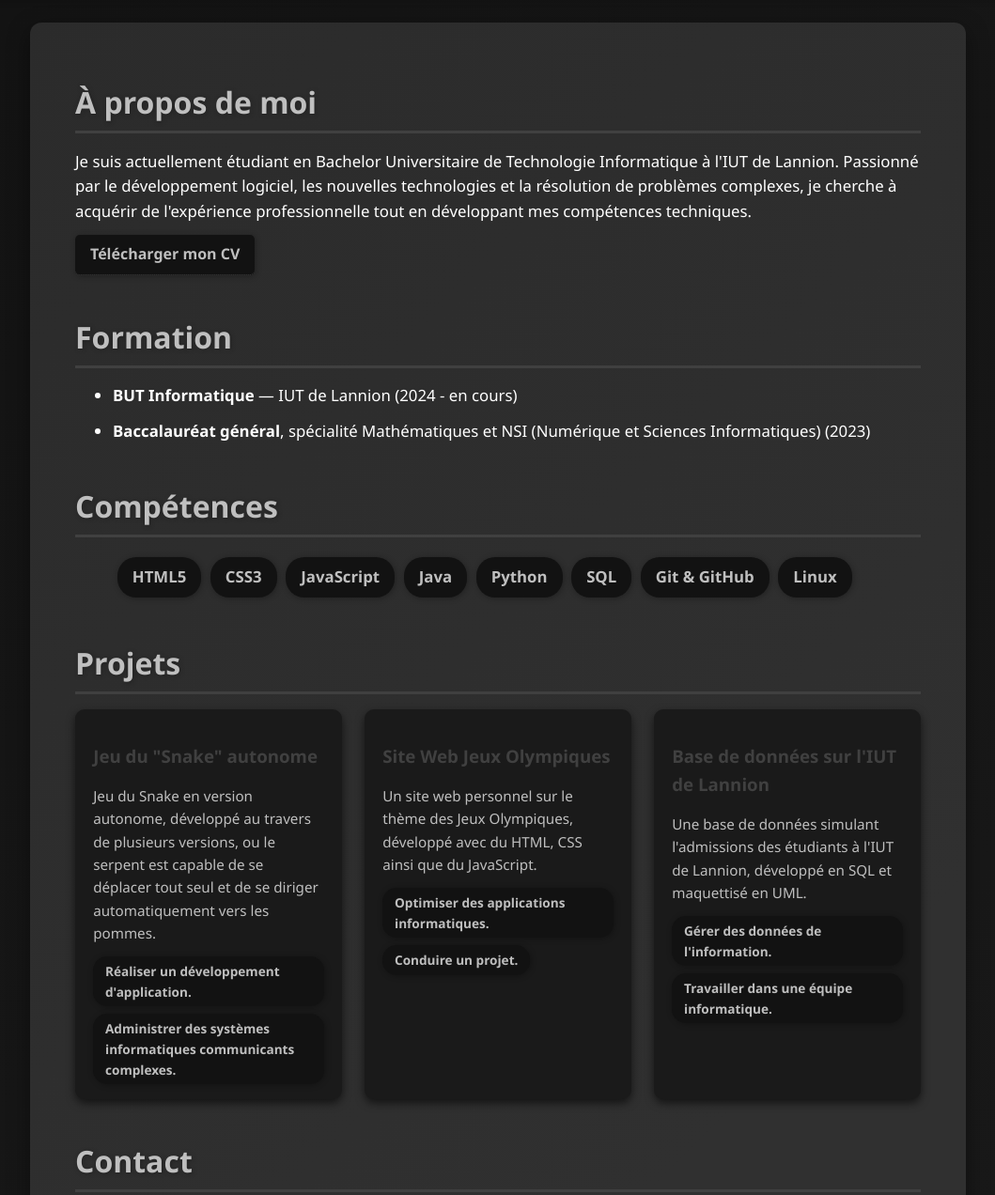
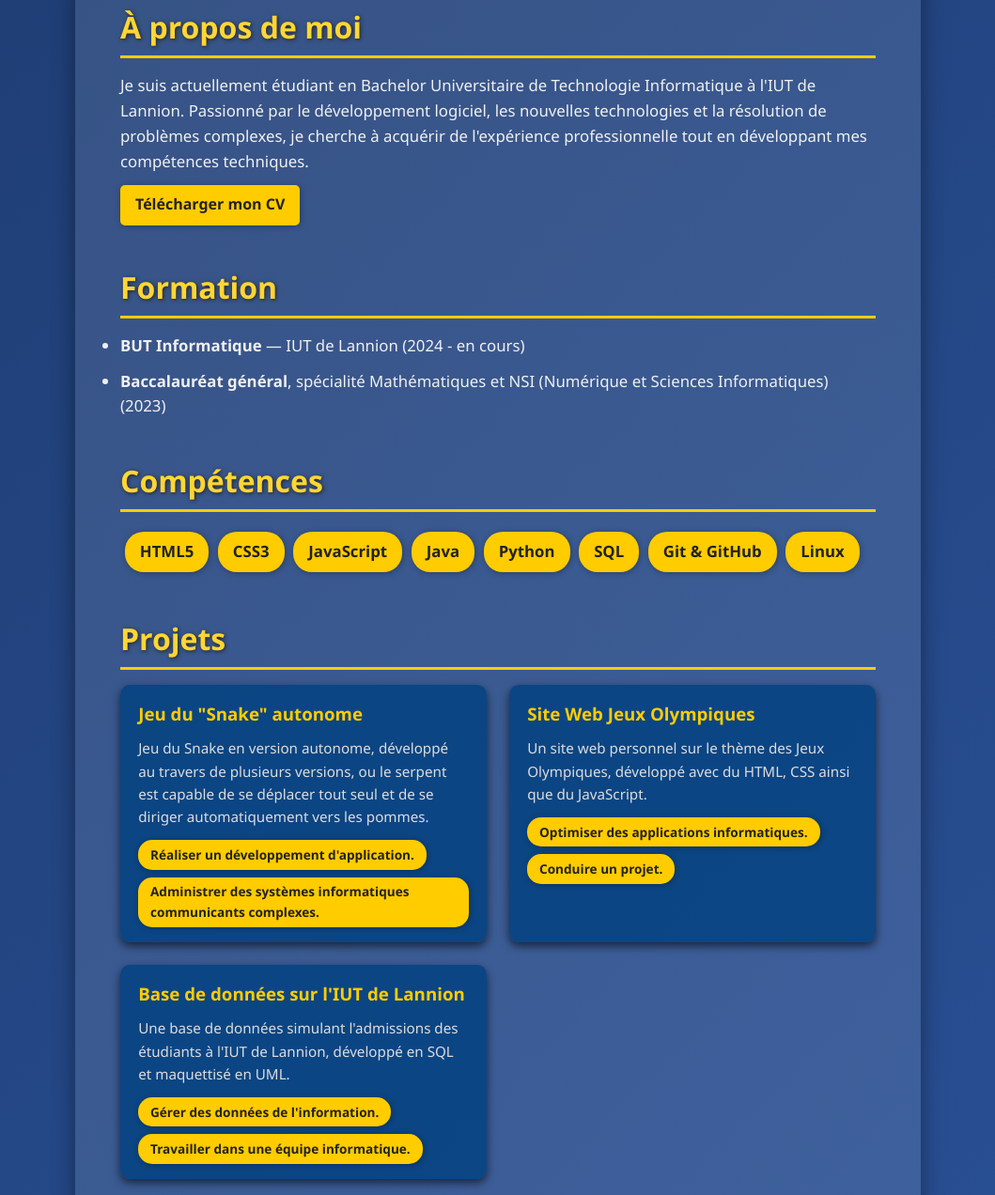
Before and after one commit to TheoTallegas/skills-github-pages, a plain HTML site: page index.html in a window 1280 px wide. Shown: the part 254-1526 px from the top of the page at 94% size, without its empty margins (110-1169 px from the left). Drawn offline with Linux system fonts and the light colour scheme.

Commit message:
Update styles.css

```diff
--- a/styles.css
+++ b/styles.css
@@ -1,42 +1,32 @@
-/* Variables de couleur */
-:root {
-  --bg-primary: #121212;
-  --bg-secondary: #1a1a1a;
-  --text-primary: #ffffff;
-  --text-secondary: #bfbfbf;
-  --accent-color: #404040;
+
+  * {
+    margin: 0; padding: 0; box-sizing: border-box;
   }
-
-/* Styles de base */
   body {
     font-family: 'Segoe UI', Tahoma, Geneva, Verdana, sans-serif;
-  background: linear-gradient(135deg, var(--bg-primary), var(--bg-secondary));
-  color: var(--text-primary);
+    background: linear-gradient(135deg, #1e3c72, #2a5298);
+    color: #f0f0f0;
     line-height: 1.6;
     min-height: 100vh;
     display: flex;
     flex-direction: column;
   }
-
   header {
     background: rgba(0,0,0,0.3);
     padding: 2rem;
     text-align: center;
     box-shadow: 0 4px 15px rgba(0,0,0,0.4);
   }
-
   header h1 {
     font-size: 3rem;
     margin-bottom: 0.5rem;
-  color: var(--accent-color);
+    color: #ffcc00;
     text-shadow: 1px 1px 6px #222;
   }
-
   header p {
     font-size: 1.3rem;
     font-weight: 600;
   }
-
   main {
     flex: 1;
     max-width: 900px;
@@ -46,34 +36,29 @@ main {
     padding: 2rem 3rem;
     box-shadow: 0 8px 24px rgba(0,0,0,0.4);
   }
-
   section + section {
     margin-top: 2.5rem;
   }
-
   h2 {
     font-size: 2rem;
     margin-bottom: 1rem;
-  border-bottom: 3px solid var(--accent-color);
+    border-bottom: 3px solid #ffcc00;
     padding-bottom: 0.3rem;
-  color: var(--text-secondary);
+    color: #ffd633;
     text-shadow: 1px 1px 4px #222;
   }
-
   p, li {
     font-size: 1.05rem;
     margin-bottom: 0.7rem;
   }
-
   ul.skills {
     list-style: none;
     display: flex;
     flex-wrap: wrap;
   }
-
   ul.skills li {
-  background: var(--bg-primary);
-  color: var(--text-secondary);
+    background: #ffcc00;
+    color: #222;
     margin: 0.3rem;
     padding: 0.5rem 1rem;
     border-radius: 20px;
@@ -82,62 +67,51 @@ ul.skills li {
     transition: transform 0.3s ease;
     cursor: default;
   }
-
   ul.skills li:hover {
     transform: scale(1.1);
   }
-
   .projects {
     display: grid;
     grid-template-columns: repeat(auto-fit,minmax(280px,1fr));
     gap: 1.5rem;
   }
-
   .project-card {
-  background: var(--bg-secondary);
+    background: #004080cc;
     padding: 1rem 1.2rem;
     border-radius: 10px;
     box-shadow: 0 4px 10px rgba(0,0,0,0.6);
     transition: background 0.3s ease;
   }
-
   .project-card:hover {
-  background: #333;
+    background: #005ab5cc;
   }
-
   .project-card h3 {
-  color: var(--accent-color);
+    color: #ffcc00;
     margin-bottom: 0.6rem;
   }
-
   .project-card p {
     font-size: 0.95rem;
-  color: var(--text-secondary);
+    color: #ddd;
   }
-
   footer {
     background: rgba(0,0,0,0.3);
     text-align: center;
     padding: 1rem 0;
-  color: var(--text-secondary);
+    color: #ccc;
     font-size: 0.9rem;
   }
-
   a {
-  color: var(--accent-color);
+    color: #ffcc00;
     text-decoration: none;
-  border-bottom: 1px dotted var(--accent-color);
+    border-bottom: 1px dotted #ffcc00;
   }
-
   a:hover {
-  color: #666;
-  border-bottom: 1px solid #666;
+    color: #ffd633;
+    border-bottom: 1px solid #ffd633;
   }
-
   .contact-info {
     margin-top: 1rem;
   }
-
   @media (max-width: 600px) {
     header h1 {
       font-size: 2.2rem;
@@ -153,8 +127,8 @@ a:hover {
 
   .btn {
     display: inline-block;
-  background-color: var(--bg-primary);
-  color: var(--text-secondary);
+    background-color: #ffcc00;
+    color: #222;
     padding: 0.5rem 1rem;
     border-radius: 5px;
     font-weight: 600;
@@ -163,10 +137,9 @@ a:hover {
     text-decoration: none;
     cursor: pointer;
   }
-
   .btn:hover {
-  background-color: #333;
-  color: var(--text-secondary);
+    background-color: #e6b800;
+    color: #111;
     box-shadow: 1px 1px 8px rgba(0, 0, 0, 0.5);
   }
 
@@ -176,10 +149,9 @@ a:hover {
     flex-wrap: wrap;
     gap: 0.5rem;
   }
-
   .project-skill {
-  background: var(--bg-primary);
-  color: var(--text-secondary);
+    background-color: #ffcc00;
+    color: #222;
     padding: 0.3rem 0.8rem;
     border-radius: 15px;
     font-size: 0.85rem;
```
Lines whose indentation alone changed are shown as unchanged.
